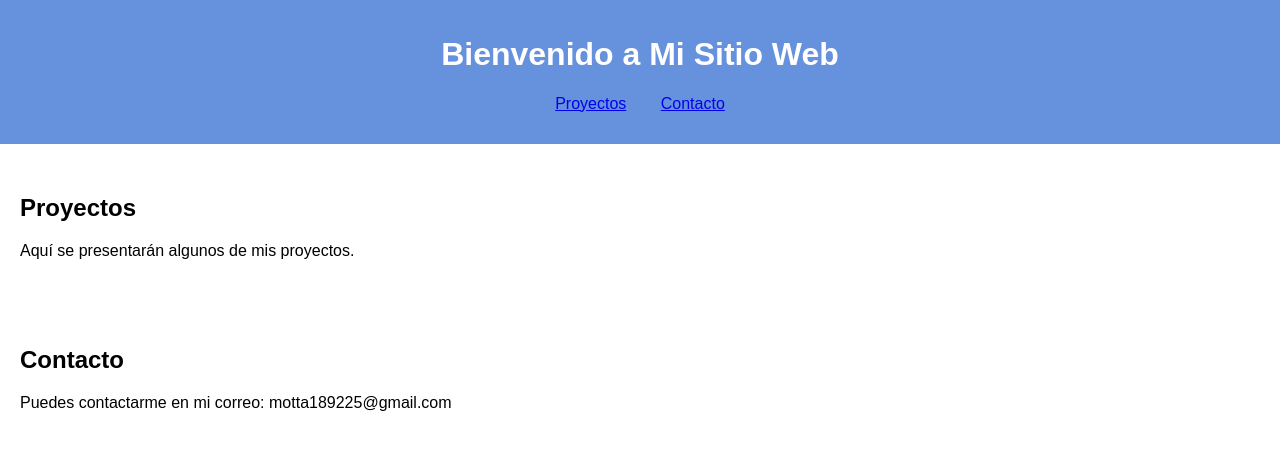
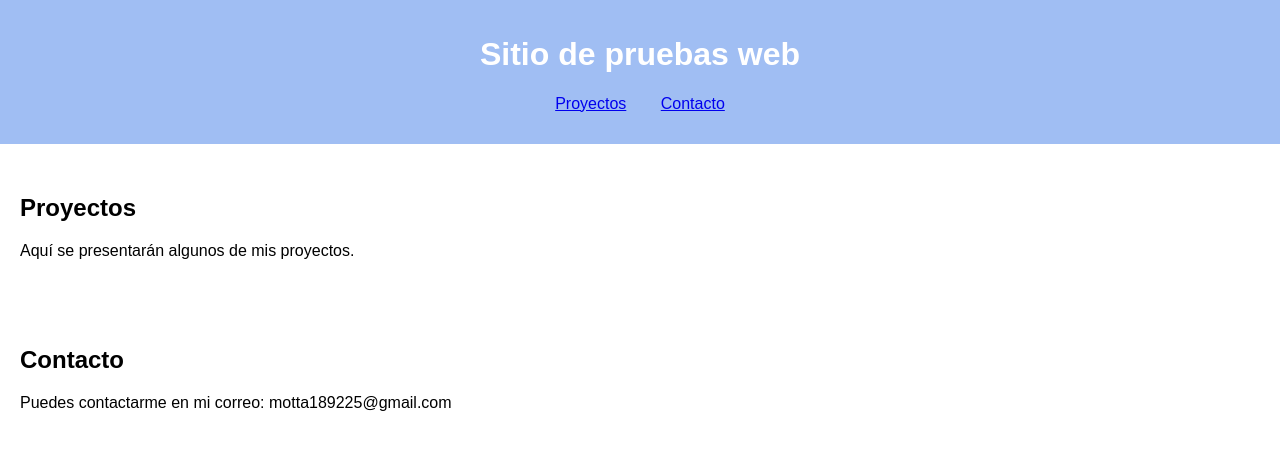
Before and after one commit to JAaronMotaR/PruebaWeb2331614, a plain HTML site: page index.html in a window 1280 px wide. Drawn offline with Linux system fonts and the light colour scheme.

Commit message:
Actualizacion de diseno 2

```diff
--- a/index.html
+++ b/index.html
@@ -9,7 +9,7 @@
 </head>
 <body>
     <header>
-        <h1>Bienvenido a Mi Sitio Web</h1>
+        <h1>Sitio de pruebas web</h1>
         <nav>
             <ul>
                 <li><a href="#proyectos">Proyectos</a></li>
--- a/style.css
+++ b/style.css
@@ -5,7 +5,7 @@ body {
 }
 
 header {
-    background-color: #6691dc;
+    background-color: #a0bef3;
     color: white;
     padding: 15px 0;
     text-align: center;
```
